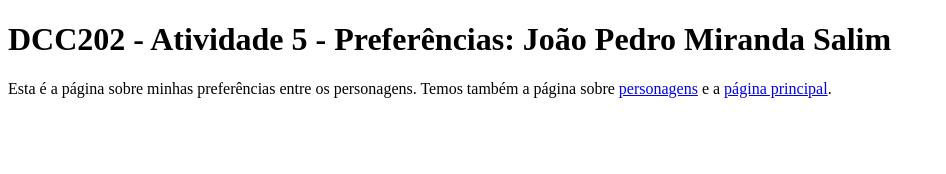
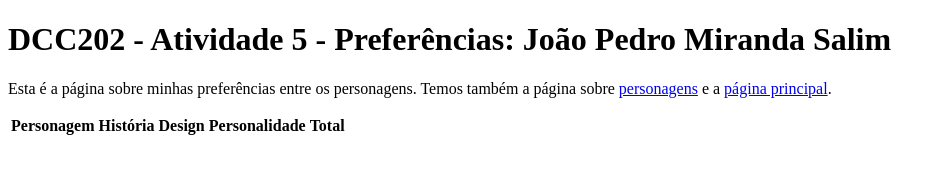
Before and after one commit to ufjf-dcc202/ufjf-dcc202-2023-3-b-atv5-jpsalim21, a website: page preferencias.html in a window 1280 px wide. Shown: the whole page, without its empty margins (0-946 px from the left). Drawn offline with Linux system fonts and the light colour scheme.

Commit message:
Cria cabeçalho da tabela em preferencias.html

```diff
--- a/preferencias.html
+++ b/preferencias.html
@@ -9,6 +9,9 @@
     <main>
         <h1>DCC202 - Atividade 5 - Preferências: João Pedro Miranda Salim</h1>
         <p>Esta é a página sobre minhas preferências entre os personagens. Temos também a página sobre <a href="personagens.html">personagens</a> e a <a href="index.html">página principal</a>.</p>
+        <table>
+            <tr> <th>Personagem</th> <th>História</th> <th>Design</th> <th>Personalidade</th> <th>Total</th> </tr>
+        </table>
     </main>
 </body>
 </html>
```
